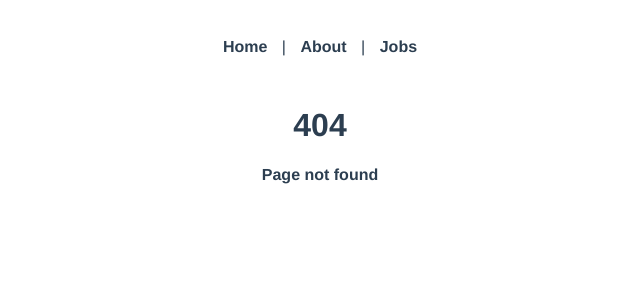
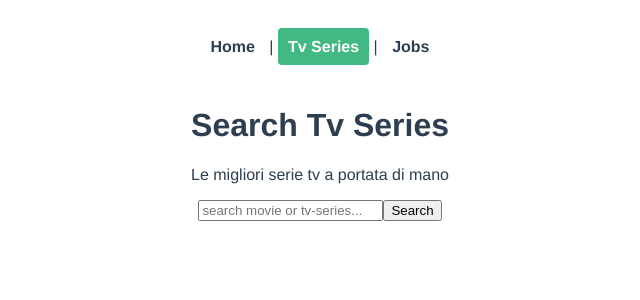
Before and after one commit to gianluca-forgia95/vue-multipage, a Vue app: page /series in a window 1280 px wide. Before the commit this address had no page. Shown: the top 300 px of the page, without its empty margins (320-960 px from the left). Built offline with nearby package versions, Linux system fonts and the light colour scheme.

Commit message:
series api

```diff
--- a/src/App.vue
+++ b/src/App.vue
@@ -1,7 +1,7 @@
 <template>
   <div id="nav">
     <router-link to="/">Home</router-link> |
-    <router-link :to="{ name: 'About'}">About</router-link> |
+    <router-link :to="{ name: 'Series'}">Tv Series</router-link> |
     <router-link :to="{ name: 'Jobs'}">Jobs</router-link>
   </div>
   <router-view/>
--- a/src/router/index.js
+++ b/src/router/index.js
@@ -1,6 +1,6 @@
 import { createRouter, createWebHistory } from 'vue-router'
 import Home from '../views/Home.vue'
-import About from '../views/About.vue'
+import Series from '../views/Series.vue'
 import Jobs from '../views/jobs/Jobs.vue'
 import JobDetails from '../views/jobs/JobDetails.vue'
 import ErrorPage from '../views/ErrorPage.vue'
@@ -12,9 +12,9 @@ const routes = [
     component: Home
   },
   {
-    path: '/about',
-    name: 'About',
-   component: About
+    path: '/series',
+    name: 'Series',
+   component: Series
   },
   {
     path: '/jobs',
--- a/src/views/About.vue
+++ /dev/null
@@ -1,6 +0,0 @@
-<template>
-  <div class="about">
-    <h1>This is an about page</h1>
-    <p>Our strategy concern in studying multiple languages and improve our group skills</p>
-  </div>
-</template>
--- a/src/views/Home.vue
+++ b/src/views/Home.vue
@@ -4,7 +4,7 @@
     <p>This is the homepage of the website</p>
   </div>
 
-   <div class="search-films">
+   <div class="search">
         <input class="input-search" type="text" placeholder="search movie or tv-series..."  v-model="search">
         <button class="btn" type="button" name="button" @click="searchFilm">Search</button>
    </div>
@@ -35,12 +35,6 @@
              </div>
             <!-- /Movie Original Language -->
             <!-- Movie Rating -->
-           <div class="rating">
-            <span>Rated:
-             <!-- <i v-for="index in movie.vote_average" class="star fas fa-star"></i>
-             <i v-for="index in (5 - movie.vote_average)" class="star far fa-star"></i> -->
-            </span>
-           </div>
            <!-- /Movie Rating -->
            <!-- Realease Date -->
            <div class="release-date">
--- /dev/null
+++ b/src/views/Series.vue
@@ -0,0 +1,93 @@
+<template>
+  <div class="about">
+    <h1>Search Tv Series</h1>
+    <p>Le migliori serie tv a portata di mano</p>
+
+    <div class="search">
+        <input class="input-search" type="text" placeholder="search movie or tv-series..."  v-model="search">
+        <button class="btn" type="button" name="button" @click="searchTvSeries">Search</button>
+   </div>
+
+     <!-- Container series -->
+    <h2 class="title-section" v-if="series.length > 0">Tv Series</h2>
+      <div class="container">
+       <!-- Series Card -->
+        <div class="card" v-for="serie in series" :key="serie.id">
+         <!-- Card Inner -->
+          <div class="card-inner">
+          <!-- Img Cover -->
+           <img :src="'https://image.tmdb.org/t/p/w300' + serie.poster_path" alt="Serie img" class="cover">
+          <!-- /Img Cover -->
+          <!-- Info Series -->
+          <div class="info">
+           <h3 class="title">Titolo: {{ serie.name }}</h3>
+           <h4>Titolo Originale: {{ serie.original_name }}</h4>
+           <!-- Series Original Language -->
+           <div class="language">
+             <span>Lingua Originale:
+             <img :src="'flags/' + serie.original_language + '.png'">
+             </span>
+           </div>
+           <!-- /Series Original Language -->
+           <!-- Release Date -->
+           <div class="release-date">
+            <span>First Air Date: {{ serie.first_air_date }}</span>
+           </div>
+           <!-- /Release Date -->
+           <!-- Overview -->
+           <h4 class="title-prev" v-if="serie.overview.length > 0">Overview</h4>
+           <div class="overview">
+            <p>{{ serie.overview }}</p>
+           </div>
+           <!-- /Overview -->
+         </div>
+      <!-- /Info Serie -->
+        </div>
+      <!-- /Card Inner -->
+       </div>
+     <!-- /Series Card -->
+      </div>
+    <!-- /Container series -->
+  </div>
+</template>
+<script>
+export default {
+
+
+data() {
+  return {
+    series: [],
+    search: "",
+    apiKey: 'febf9a4fc7b46ba8b5e4681cf81209ce',
+    urlSearch: 'https://api.themoviedb.org/3/search/',
+
+
+  }
+
+
+  },
+methods: {
+  searchTvSeries() {
+         //Chiamata per le SerieTV
+       axios.get( this.urlSearch + 'tv' , {
+         params: {
+           api_key: this.apiKey,
+           query: this.search,
+           language: "it-IT"
+         }
+       })
+       .then( (response) => {
+         this.series = response.data.results;
+         this.search = "";
+         for ( var i = 0; i < this.series.length; i++ ) {
+           // Voto 1/5
+            this.series[i].vote_average = Math.ceil(this.series[i].vote_average / 2);
+          //Se il voto è >= a 4 stelle lo aggiungo all' array film popolari
+         }
+       });
+  }
+
+}
+}
+
+</script>
```
